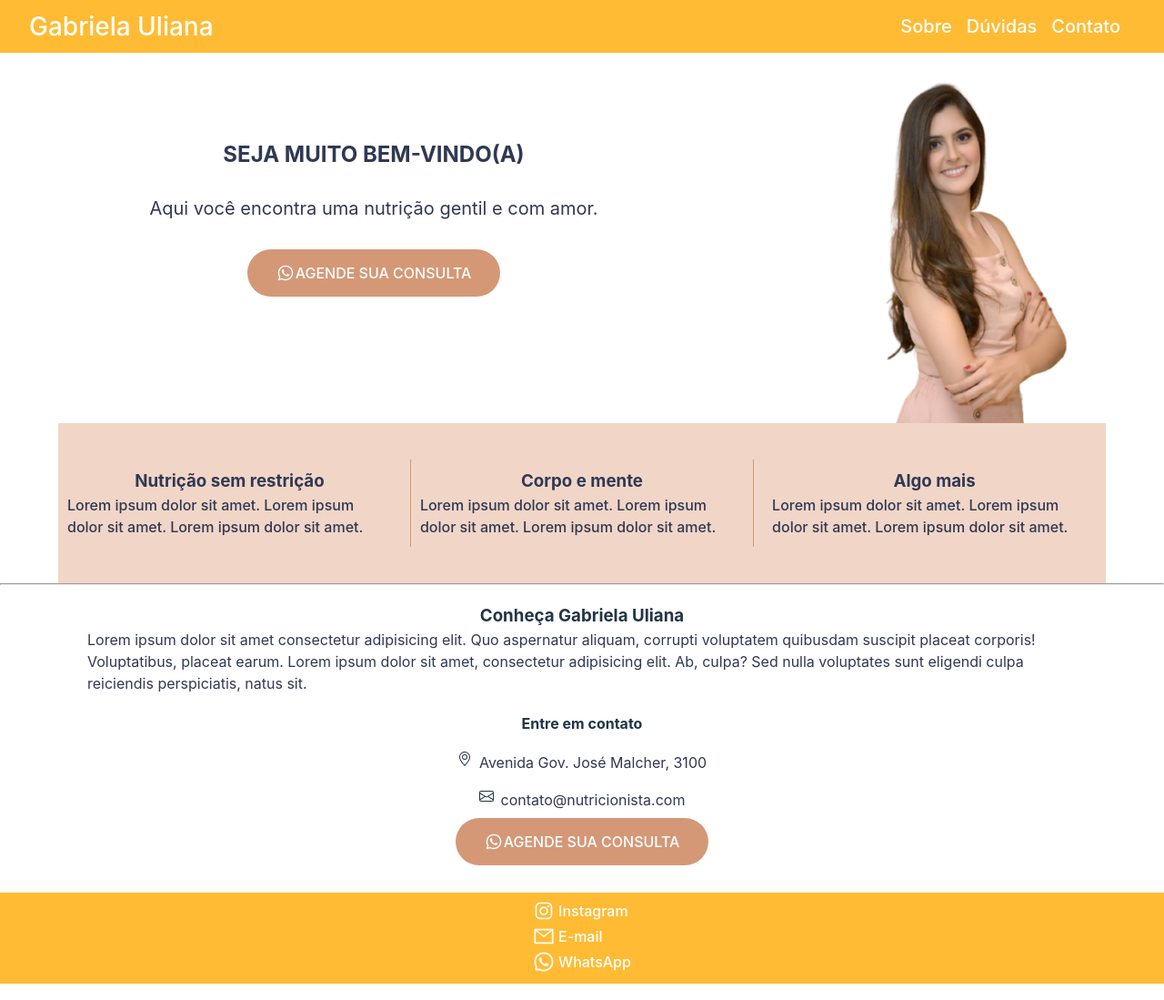
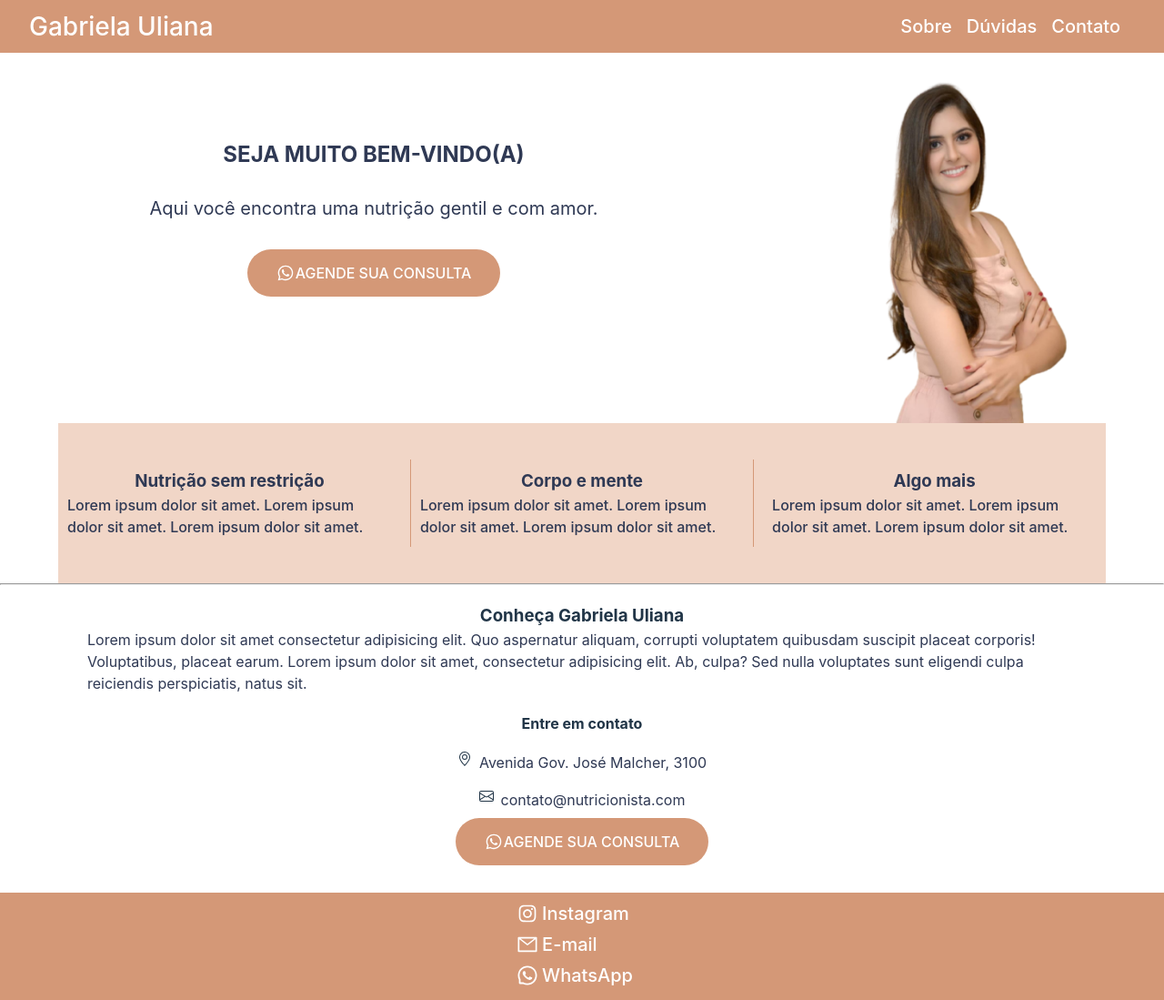
Before and after one commit to AdsonVilla/NutricionistaGabrielaUliana-New, a React (Vite) app: page / in a window 1280 px wide. Shown: the whole page at 91% size. Built offline with nearby package versions, Linux system fonts and the light colour scheme.

Commit message:
Padronização das cores da nav e footer

```diff
--- a/src/Components/Button/Button.jsx
+++ b/src/Components/Button/Button.jsx
@@ -2,7 +2,7 @@ import "./Button.css";
 
 export function Button() {
   return (
-    <button class="button" type="submit">
+    <button className="button" type="submit">
       <img src="../assets/whatsapp.svg" alt="Logo=whatsapp" />
       <a href="#">AGENDE SUA CONSULTA</a>
     </button>
--- a/src/Components/DropdownMenu/DropdownMenu.css
+++ b/src/Components/DropdownMenu/DropdownMenu.css
@@ -1,3 +1,8 @@
+.hamburger {
+  background-color: #d49877;
+  border: #d49877;
+}
+
 .aria-menu {
   /* width: 40%; */
   /* background-color: #fff; */
@@ -19,3 +24,20 @@
   align-items: center;
   justify-content: center;
 }
+
+.list-items {
+  display: flex;
+  flex-direction: column;
+  list-style: none;
+  align-items: center;
+}
+
+.item {
+  margin-right: 1rem;
+}
+
+.item a {
+  text-decoration: none;
+  color: #fff;
+  font-size: 20px;
+}
--- a/src/Components/DropdownMenu/DropdownMenu.jsx
+++ b/src/Components/DropdownMenu/DropdownMenu.jsx
@@ -20,21 +20,18 @@ export function DropdownMenu() {
       )}
       {isOpen && (
         <div className="aria-menu">
-          {/* <div className="logo">
-            <a href="#">Gabriela Uliana</a>
-          </div> */}
-          <ul>
-            <li>
+          <ul className="list-items">
+            <li className="item">
               <a href="#gabriela-section" onClick={toggleDropdown}>
                 Sobre
               </a>
             </li>
-            <li>
+            <li className="item">
               <a href="#doubts" onClick={toggleDropdown}>
                 Dúvidas
               </a>
             </li>
-            <li>
+            <li className="item">
               <a href="#contact" onClick={toggleDropdown}>
                 Contato
               </a>
--- a/src/Components/Footer/Footer.css
+++ b/src/Components/Footer/Footer.css
@@ -1,5 +1,5 @@
 footer {
-  background-color: #ffbb33;
+  background-color: #d49877;
   display: flex;
   align-items: center;
   justify-content: center;
--- a/src/Components/Navbar/Navbar.css
+++ b/src/Components/Navbar/Navbar.css
@@ -1,5 +1,5 @@
-nav {
-  background-color: #ffbb33;
+.navbar {
+  background-color: #d49877;
   display: flex;
   flex-direction: row;
   align-items: center;
@@ -36,8 +36,3 @@ nav {
   color: #fff;
   font-size: 20px;
 }
-
-.hamburger {
-  background-color: #ffbb33;
-  border: #ffbb33;
-}
--- a/src/Components/Navbar/Navbar.jsx
+++ b/src/Components/Navbar/Navbar.jsx
@@ -1,5 +1,4 @@
 import { useState, useEffect } from "react";
-// import { RxTextAlignJustify } from "react-icons/rx";
 import { DropdownMenu } from "../DropdownMenu/DropdownMenu";
 import "./Navbar.css";
 
@@ -19,6 +18,7 @@ export function Navbar() {
       <div className="logo">
         <a href="#">Gabriela Uliana</a>
       </div>
+
       <div className="sections">
         {width > 540 ? (
           <ul className="sections-list">
```
